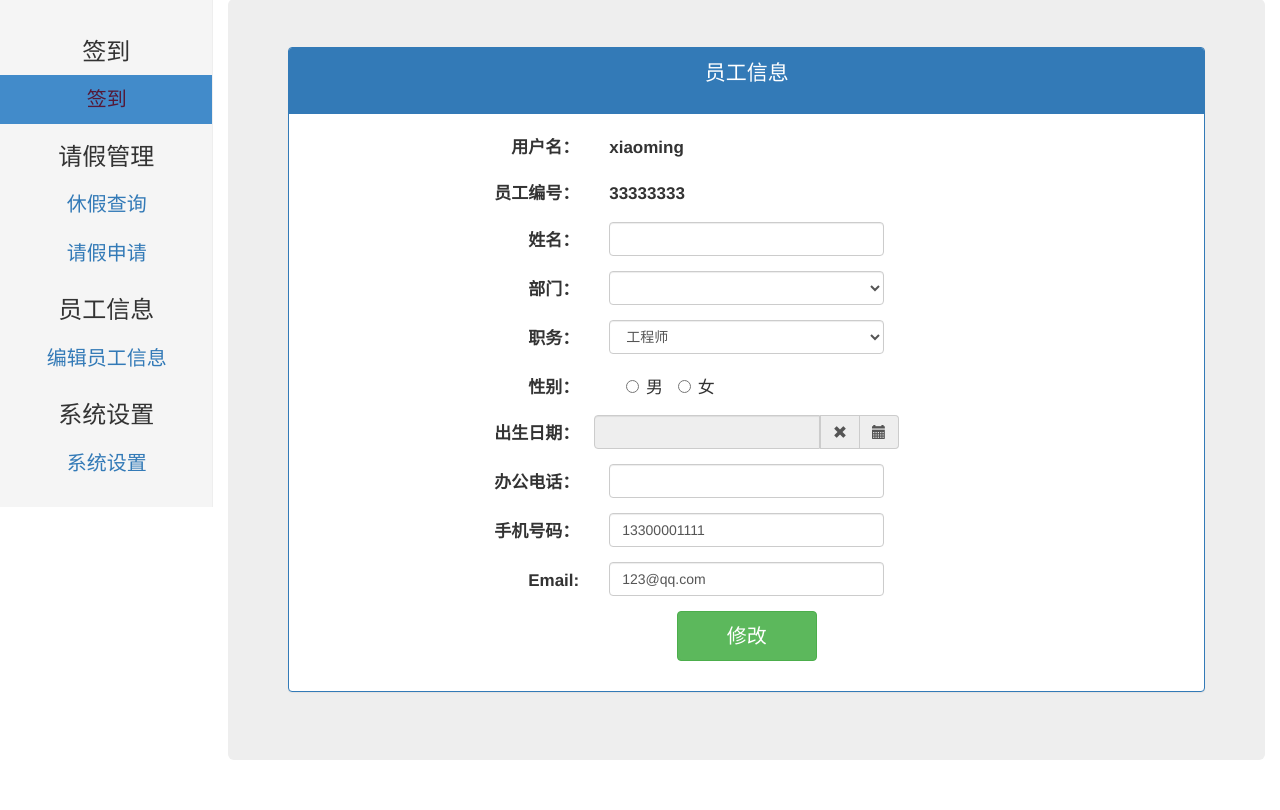
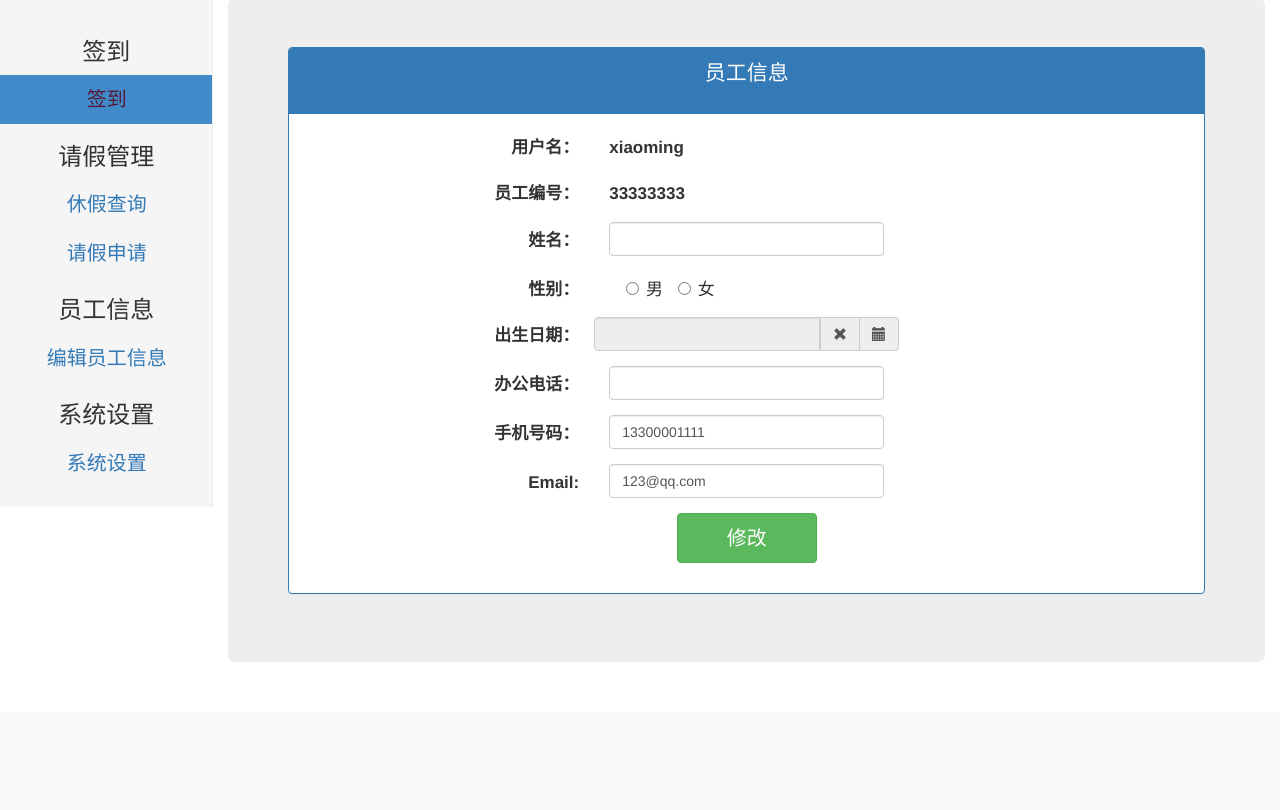
Before and after one commit to hengke/Attendance-Management-System, a Django app: template templates/edit_emp_info.html in a window 1280 px wide. Shown: the part 121-931 px from the top of the page. After the commit the page ends 716 px from the top, so only its background shows below. Run offline with Django 3.2, Linux system fonts and the light colour scheme; the template is opened without the code that fills it: values that come from a table or form of the project are taken from there, others are empty; data comes from the database, SQL or seed files in the repository; some libraries are stand-ins or nearby versions.

Commit message:
修正部署中出现的问题

```diff
--- a/app/admin.py
+++ b/app/admin.py
@@ -49,7 +49,8 @@ class UserAdmin(UserAdmin):
 
 
 class StructureAdmin(admin.ModelAdmin):
-    fields = ['id', 'type_choices', 'title', 'type', 'parent']
+    list_display = ['id', 'type', 'title', 'parent']
+    fields = ['id', 'type', 'title', 'parent']
 
 
 class LeaveAdmin(admin.ModelAdmin):
--- a/app/models.py
+++ b/app/models.py
@@ -16,6 +16,7 @@ class WorkTime(models.Model):
     class Meta:
         verbose_name = "工作时间制度"
         verbose_name_plural = verbose_name
+        ordering = ['id']
 
     def __str__(self):
         return self.name
@@ -35,6 +36,7 @@ class HolidayName(models.Model):
     class Meta:
         verbose_name = "节假日名称"
         verbose_name_plural = verbose_name
+        ordering = ['id']
 
     def __str__(self):
         return self.name
@@ -67,7 +69,8 @@ class EveryDayArrangements(models.Model):
     holiday_name = models.TextField(default='', blank=True, max_length=100, verbose_name='节假日名称')
     remarks = models.TextField(default='', blank=True, max_length=100, verbose_name='备注')
 
-    # class Meta:
+    class Meta:
+        ordering = ['date']
     #     verbose_name = "员工信息"
     #     verbose_name_plural = verbose_name
 
@@ -80,6 +83,7 @@ class LeaveType(models.Model):
     class Meta:
         verbose_name = "休假类别"
         verbose_name_plural = verbose_name
+        ordering = ['id']
 
     def __str__(self):
         return self.name
@@ -92,6 +96,7 @@ class UserType(models.Model):
     class Meta:
         verbose_name = "用户类型"
         verbose_name_plural = verbose_name
+        ordering = ['id']
 
     def __str__(self):
         return self.caption
@@ -146,6 +151,7 @@ class Structure(models.Model):
     class Meta:
         verbose_name = "组织架构"
         verbose_name_plural = verbose_name
+        ordering = ['id']
 
     def __str__(self):
         return self.title
@@ -205,6 +211,7 @@ class Attendance(models.Model):
     class Meta:
         verbose_name = "考勤记录"
         verbose_name_plural = verbose_name
+        ordering = ['date']
 
     def __str__(self):
         return self.employee.user.username
@@ -228,6 +235,7 @@ class Signingin(models.Model):
     class Meta:
         verbose_name = "签到表"
         verbose_name_plural = verbose_name
+        # ordering = ['date']
 
     def __str__(self):
         return self.employee.user.username
--- a/templates/edit_emp_info.html
+++ b/templates/edit_emp_info.html
@@ -1,14 +1,18 @@
 {% extends 'base.html' %}
-<link href="/static/css/bootstrap-select.min.css">
-<script src="/static/js/bootstrap-select.min.js"></script>
-
-<link rel="stylesheet" href="/static/css/bootstrap-datetimepicker.min.css" media="screen">
-<script type="text/javascript" src="/static/js/bootstrap-datetimepicker.js"></script>
-<script type="text/javascript" src="/static/js/locales/bootstrap-datetimepicker.zh-CN.js" charset="UTF-8"></script>
-
-<link href="/static/css/bootstrapValidator.min.css" rel="stylesheet">
-<script src="/static/js/bootstrapValidator.min.js"></script>
+{#<link href="/static/css/bootstrap-select.min.css">#}
+{#<script src="/static/js/bootstrap-select.min.js"></script>#}
+{##}
+{#<link rel="stylesheet" href="/static/css/bootstrap-datetimepicker.min.css" media="screen">#}
+{#<script type="text/javascript" src="/static/js/bootstrap-datetimepicker.js"></script>#}
+{#<script type="text/javascript" src="/static/js/locales/bootstrap-datetimepicker.zh-CN.js" charset="UTF-8"></script>#}
+{##}
+{#<link href="/static/css/bootstrapValidator.min.css" rel="stylesheet">#}
+{#<script src="/static/js/bootstrapValidator.min.js"></script>#}
 {% block content %}
+    <link rel="stylesheet" href="/static/css/bootstrap-datetimepicker.min.css" media="screen">
+{#    <link rel="stylesheet" href="/static/css/city-style.css">#}
+    <script type="text/javascript" src="/static/js/bootstrap-datetimepicker.js"></script>
+    <script type="text/javascript" src="/static/js/locales/bootstrap-datetimepicker.zh-CN.js" charset="UTF-8"></script>
     <div class="jumbotron" style="position:relative;">
         <div class="panel panel-primary">
             <!--表单开始-->
@@ -46,37 +50,37 @@
                             {% endifequal %}/>
                         </div>
                     </div>
-                    <div class="form-group">
-                        <label for="department" class="col-sm-4 control-label">部门：</label>
-                        <div class="col-sm-4">
-                            <select class="form-control" id="selectDepartment" name="department">
-                                <option value="" selected></option>
-                                {% for dept in dept_list %}
-                                    {% ifequal dept.id emp.department.id %}
-                                        <option value="{{ dept.name }}" selected>{{ dept.name }}</option>
-                                    {% else %}
-                                        <option value="{{ dept.name }}">{{ dept.name }}</option>
-                                    {% endifequal %}
-
-                                {% endfor %}
-                            </select>
-                        </div>
-                    </div>
-                    <div class="form-group">
-                        <label for="user_type" class="col-sm-4 control-label">职务：</label>
-                        <div class="col-sm-4">
-                            <select class="form-control" id="user_type" name="user_type">
-                                <option value="" selected></option>
-                                {% for user_type in user_type_list %}
-                                    {% ifequal user_type.id emp.user_type.id %}
-                                        <option value="{{ user_type.caption }}" selected>{{ user_type.caption }}</option>
-                                    {% else %}
-                                        <option value="{{ user_type.caption }}">{{ user_type.caption }}</option>
-                                    {% endifequal %}
-                                {% endfor %}
-                            </select>
-                        </div>
-                    </div>
+{#                    <div class="form-group">#}
+{#                        <label for="department" class="col-sm-4 control-label">部门：</label>#}
+{#                        <div class="col-sm-4">#}
+{#                            <select class="form-control" id="selectDepartment" name="department">#}
+{#                                <option value="" selected></option>#}
+{#                                {% for dept in dept_list %}#}
+{#                                    {% ifequal dept.id emp.department.id %}#}
+{#                                        <option value="{{ dept.name }}" selected>{{ dept.name }}</option>#}
+{#                                    {% else %}#}
+{#                                        <option value="{{ dept.name }}">{{ dept.name }}</option>#}
+{#                                    {% endifequal %}#}
+{##}
+{#                                {% endfor %}#}
+{#                            </select>#}
+{#                        </div>#}
+{#                    </div>#}
+{#                    <div class="form-group">#}
+{#                        <label for="user_type" class="col-sm-4 control-label">职务：</label>#}
+{#                        <div class="col-sm-4">#}
+{#                            <select class="form-control" id="user_type" name="user_type">#}
+{#                                <option value="" selected></option>#}
+{#                                {% for user_type in user_type_list %}#}
+{#                                    {% ifequal user_type.id emp.user_type.id %}#}
+{#                                        <option value="{{ user_type.caption }}" selected>{{ user_type.caption }}</option>#}
+{#                                    {% else %}#}
+{#                                        <option value="{{ user_type.caption }}">{{ user_type.caption }}</option>#}
+{#                                    {% endifequal %}#}
+{#                                {% endfor %}#}
+{#                            </select>#}
+{#                        </div>#}
+{#                    </div>#}
                     <div class="form-group">
                         <label for="gender" class="col-sm-4 control-label">性别：</label>
                         <div class="col-sm-2">
@@ -96,8 +100,14 @@
                     </div>
                     <div class="form-group">
                         <label for="birth_input" class="col-sm-4 control-label">出生日期：</label>
-                        <div class="input-group date birth_date col-sm-4" data-link-field="birth_input">
-                            <input class="form-control" type="text" name="birth_date" value="{{ emp.birth_date | date:"Y-m-d" }}" readonly>
+                        <div class="input-group date birth_date col-sm-4" data-link-field="birth_input" data-link-format="yyyy-mm-dd">
+                            <input class="form-control" type="text" name="birth_date"
+                                    {% ifequal emp.birth_date None %}
+                                        value=""
+                                    {% else %}
+                                        value="{{ emp.birth_date | date:"Y-m-d" }}"
+                                    {% endifequal %}
+                                   readonly>
                             <span class="input-group-addon"><span class="glyphicon glyphicon-remove"></span></span>
                             <span class="input-group-addon"><span class="glyphicon glyphicon-calendar"></span></span>
                         </div>
```
Also changed, not shown: app/views.py (+5 -4 lines), 1 other file.
